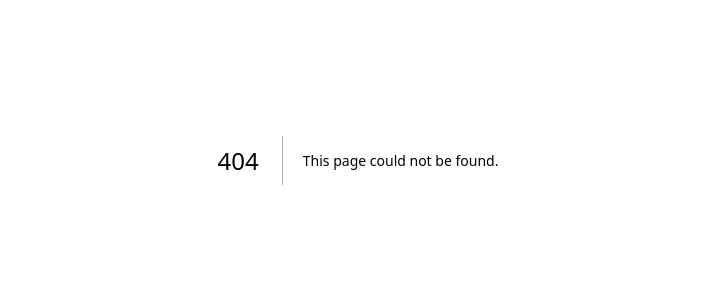
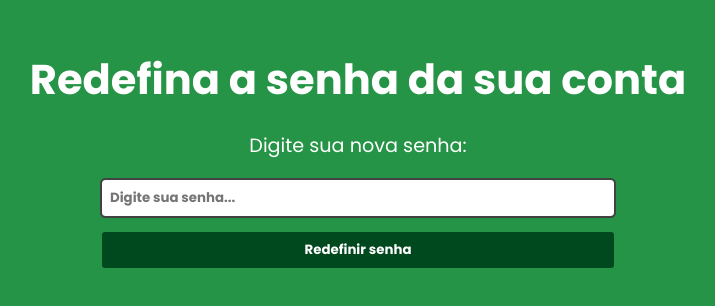
Before and after one commit to DavidGBbr/QQ_Dashboard, a Next.js app: page /reset_password in a window 1280 px wide. Before the commit this address had no page. Shown: the part 240-546 px from the top of the page, without its empty margins (282-997 px from the left). Built offline with nearby package versions, Linux system fonts and the light colour scheme.

Commit message:
reset password page

```diff
--- /dev/null
+++ b/src/app/reset_password/page.tsx
@@ -0,0 +1,30 @@
+import React from "react";
+import "@/styles/form.css";
+import "@/styles/forget.css";
+import { Metadata } from "next";
+
+export const metadata: Metadata = {
+  title: "Redefinir senha",
+};
+
+const ResetPage = () => {
+  return (
+    <main className="container">
+      <h1>Redefina a senha da sua conta</h1>
+      <p>Digite sua nova senha:</p>
+      <form action="" className="form-container">
+        <input
+          type="password"
+          id="password"
+          placeholder="Digite sua senha..."
+        />
+
+        <button type="submit" className="button-green">
+          Redefinir senha
+        </button>
+      </form>
+    </main>
+  );
+};
+
+export default ResetPage;
```
